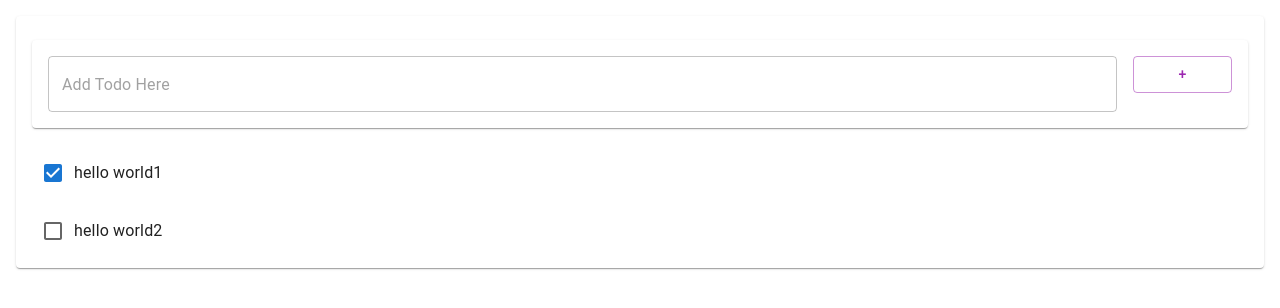
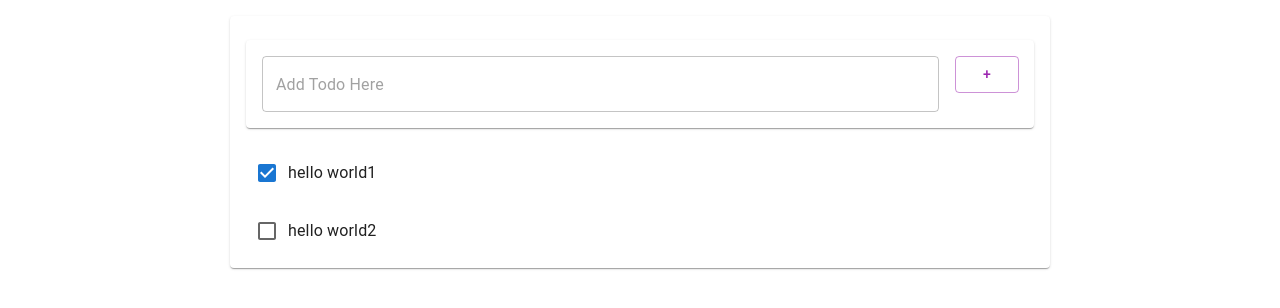
Before and after one commit to soongu/todo-react-app, a React (Create React App) app: page / in a window 1280 px wide. Shown: the top 308 px of the page. Built offline with nearby package versions, Linux system fonts and the light colour scheme.

Commit message:
#6. AddTodo 이벤트 부여

```diff
--- a/src/AddTodo.js
+++ b/src/AddTodo.js
@@ -1,19 +1,41 @@
 import React, {useState} from 'react';
 import {TextField, Paper, Button, Grid} from "@mui/material";
 
-function AddTodo(props) {
+function AddTodo({add}) {
 
     // 사용자의 입력을 저장할 객체
     const [item, setItem] = useState({ title : '' })
+
+    const change = e => {
+        setItem({ title: e.target.value });
+        // console.log(item);
+    };
+
+    const addClick = e => {
+        add(item);
+        setItem({ title : ''});
+    }
+
+    const enterKeyAdd = e => {
+        if (e.key === 'Enter') {
+            addClick();
+        }
+    }
 
     return (
         <Paper style={{ margin: 16, padding: 16 }}>
             <Grid container>
                 <Grid xs={11} md={11} item style={{paddingRight: 16}}>
-                    <TextField placeholder="Add Todo Here" fullWidth />
+                    <TextField
+                        placeholder="Add Todo Here"
+                        fullWidth
+                        onChange={change}
+                        onKeyUp={enterKeyAdd}
+                        value={item.title}
+                    />
                 </Grid>
                 <Grid xs={1} md={1} item>
-                    <Button fullWidth color="secondary" variant="outlined">
+                    <Button fullWidth color="secondary" variant="outlined" onClick={addClick}>
                         +
                     </Button>
                 </Grid>
--- a/src/App.js
+++ b/src/App.js
@@ -1,12 +1,15 @@
-import logo from './logo.svg';
+
 import './App.css';
 import Todo from './Todo';
 import AddTodo from "./AddTodo";
-import {Paper, List} from '@mui/material';
+import {Paper, List, Container} from '@mui/material';
+import React, {useState, useEffect} from "react";
 
 function App() {
 
-    const items = [
+
+
+    const [itemList, setItemList] = useState([
         {
             id: 1,
             title: 'hello world1',
@@ -17,16 +20,29 @@ function App() {
             title: 'hello world2',
             done: false
         }
-    ];
+    ]);
 
-    const todoItems = items.map(item => {
+    useEffect(() => {
+
+    }, [itemList]);
+
+    //할 일 추가
+    const add = item => {
+        item.id = itemList.length + 1;
+        item.done = false;
+        setItemList(itemList => itemList.concat(item));
+
+        // console.log(itemList);
+    };
+
+    const todoItems = itemList.map(item => {
         return <Todo key={item.id} item={item} />;
     });
 
-    const paper = items.length > 0 && (
+    const paper = itemList.length > 0 && (
         <Paper style={{margin: 16}}>
             <List>
-                <AddTodo />
+                <AddTodo add={add} />
                 <div className="TodoList">{todoItems}</div>
             </List>
         </Paper>
@@ -36,7 +52,9 @@ function App() {
 
     return (
         <div className="App">
+            <Container maxWidth="md">
             {paper}
+            </Container>
         </div>
     );
 }
```
